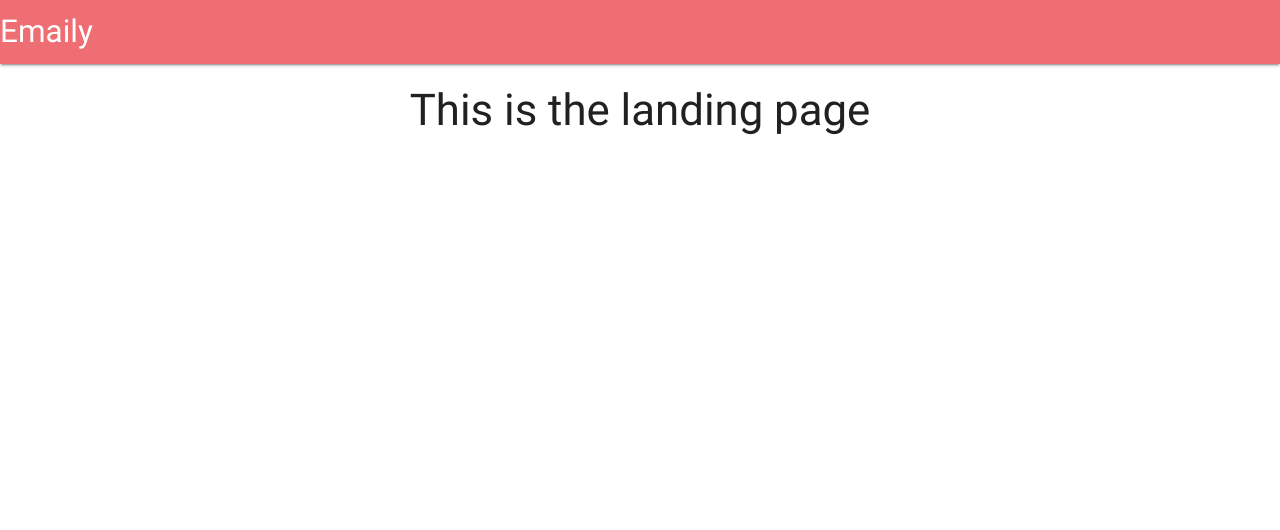
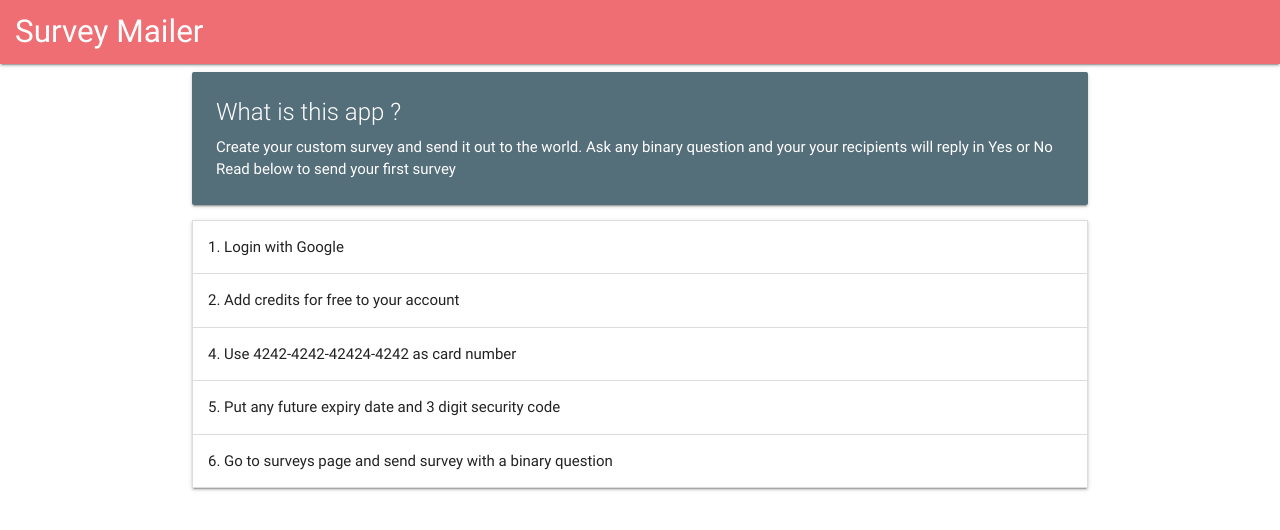
Before and after one commit to anuj3918/node_react_survey_mailer, a React (Create React App) app in the folder client/: page / in a window 1280 px wide. Shown: the top 530 px of the page. Built offline with nearby package versions, Linux system fonts and the light colour scheme; no server answers.

Commit message:
Secured survey routes with Authroute

```diff
--- a/client/src/components/App.js
+++ b/client/src/components/App.js
@@ -2,12 +2,12 @@ import React, { Component } from 'react';
 import { BrowserRouter, Route } from 'react-router-dom';
 import { connect } from 'react-redux';
 import * as actions from '../actions';
+import AuthRoute from './AuthRoute';
 
 import Header from './Header';
 import Landing from './Landing';
 import Dashboard from './Dashboard';
 import SurveyNew from './surveys/SurveyNew';
-
 
 class App extends Component {
 	componentDidMount() {
@@ -22,8 +22,8 @@ class App extends Component {
 						<Header />
 						<div className="container">
 							<Route exact path="/" component={Landing} />
-							<Route exact path="/surveys" component={Dashboard} />
-							<Route path="/surveys/new" component={SurveyNew} />
+							<AuthRoute exact path="/surveys" component={Dashboard}/>
+							<AuthRoute exact path="/protected" component={SurveyNew}/>
 						</div>
 					</div>
 				</BrowserRouter>
--- /dev/null
+++ b/client/src/components/AuthRoute.js
@@ -0,0 +1,23 @@
+import React from 'react';
+import { connect } from 'react-redux';
+import { Route, Redirect, withRouter } from 'react-router-dom';
+
+const AuthRoute = ({ component: Component, isLoggedIn, ...rest }) => (
+	<Route
+		{...rest}
+		render={props =>
+			isLoggedIn === true ? (
+				<Component {...props} />
+			) : (
+				<Redirect to={{ pathname: '/' }} />
+			)}
+	/>
+);
+
+function mapStateToProps(state) {
+	return {
+		isLoggedIn: state.auth ? true : false
+	};
+}
+
+export default withRouter(connect(mapStateToProps, null)(AuthRoute));
--- a/client/src/components/Header.js
+++ b/client/src/components/Header.js
@@ -14,7 +14,8 @@ class Header extends Component {
 				return [
 					<li key="1"><Payment /></li>,
 					<li key="2"><a>Credits: {this.props.auth.credits}</a></li>,
-					<li key="3"><a href='/api/logout'>Logout</a></li>
+					<li key="3"><Link to={'/surveys'}>Surveys</Link></li>,
+					<li key="4"><a href='/api/logout'>Logout</a></li>
 				];
 		}
 	}
@@ -23,10 +24,11 @@ class Header extends Component {
 			<nav>
 				<div className="nav-wrapper">
 					<Link
-						to={ this.props.auth ? '/surveys' : '/'}
+						to='/'
 						className="left brand-logo"
+						style={{'marginLeft': '15px'}}
 					>
-					Emaily
+					Survey Mailer
 					</Link>
 					<ul id="nav-mobile" className="right">
 						{this.renderContent()}
--- a/client/src/components/Landing.js
+++ b/client/src/components/Landing.js
@@ -3,10 +3,43 @@ import React, { Component } from 'react';
 class Landing extends Component {
 	render() {
 		return (
-			<div style={{ textAlign: 'center' }}>
-				<h3>This is the landing page</h3>
+			<div>
+				<div className="card blue-grey darken-1">
+					<div className="card-content white-text">
+						<span className="card-title">What is this app ?</span>
+						<p>Create your custom survey and send it out to the world. Ask any binary question and your your recipients will reply in Yes or No</p>
+						<p>Read below to send your first survey</p>
+					</div>
+				</div>
+				<ul className="collapsible" data-collapsible="accordion">
+					<li>
+						<div className="collapsible-header">
+							1.&nbsp;Login with Google
+						</div>
+					</li>
+					<li>
+						<div className="collapsible-header">
+							2.&nbsp;Add credits for free to your account
+						</div>
+					</li>
+					<li>
+						<div className="collapsible-header">
+							4.&nbsp;Use 4242-4242-42424-4242 as card number
+						</div>
+					</li>
+					<li>
+						<div className="collapsible-header">
+							5.&nbsp;Put any future expiry date and 3 digit security code
+						</div>
+					</li>
+					<li>
+						<div className="collapsible-header">
+							6.&nbsp;Go to surveys page and send survey with a binary question
+						</div>
+					</li>
+				</ul>
 			</div>
-		)
+		);
 	}
 }
 
--- a/client/src/index.js
+++ b/client/src/index.js
@@ -8,9 +8,6 @@ import reduxThunk from 'redux-thunk';
 import App from './components/App';
 import reducers from './reducers';
 
-import axios from 'axios';
-window.axios = axios;
-
 const store = createStore(reducers, {}, applyMiddleware(reduxThunk));
 
 ReactDOM.render(
```
Also changed, not shown: 1 other file (tests, documents, lock files or other folders).
